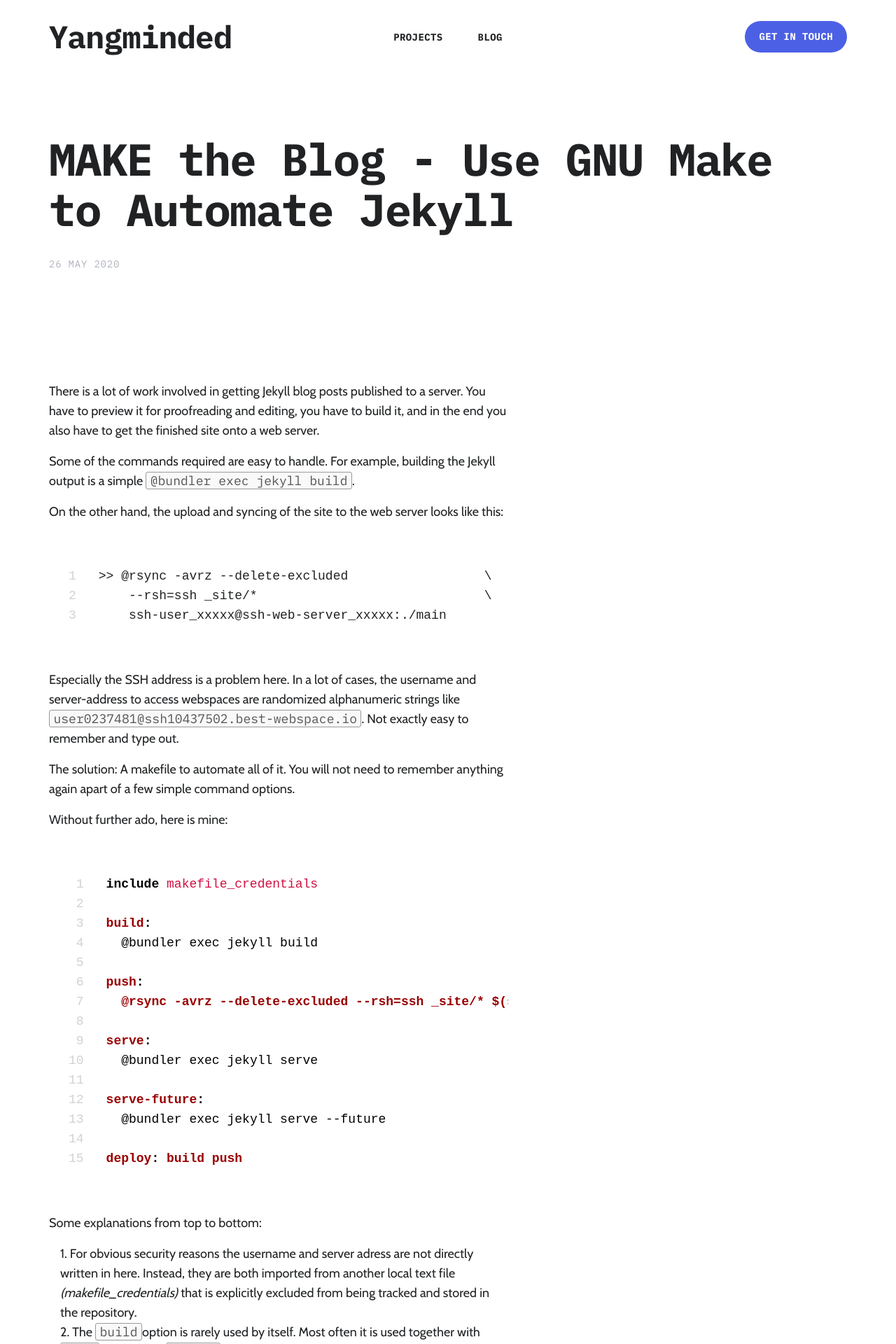
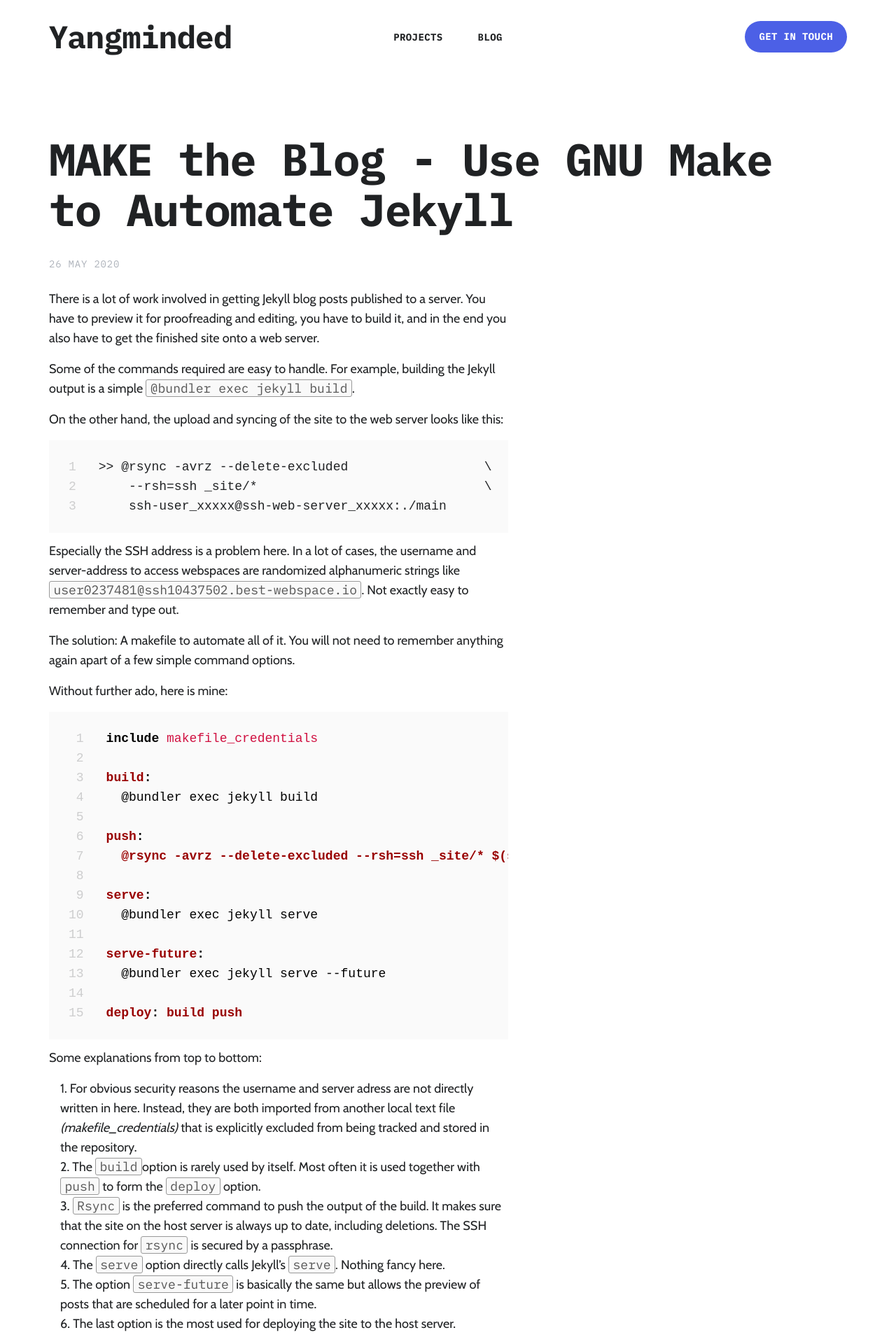
Before and after one commit to YinglaiYang/Blog-src, a Jekyll site: the page built from _posts/2020-05-27-make-the-blog.md, in a window 1280 px wide. Shown: the top 1920 px of the page at 70% size. Built offline with Jekyll 4.4.1, drawn with Linux system fonts in a browser that asks for light colours; nearby versions of some CDN libraries.

Commit message:
Remove excessive vertical whitespace

```diff
--- a/_sass/_pages/_page__post.scss
+++ b/_sass/_pages/_page__post.scss
@@ -6,7 +6,7 @@
 
 .page-post {
   .post__header {
-    padding-bottom: 48px;
+    padding-bottom: 12px;
   }
 
   .post__title {
@@ -14,7 +14,7 @@
   }
 
   .post__date {
-    margin-bottom: 48px;
+    margin-bottom: 16px;
   }
 
   .post__featured-image {
@@ -186,6 +186,7 @@
       font-size: $p-size-small;
       line-height: $p-lineheight;
       overflow: auto;
+      background-color: #FAFAFA;
 
       @include mq(tabletp) {
         font-size: $p-size;
@@ -197,7 +198,7 @@
     }
 
     .highlighter-rouge {
-      margin: 32px 0;
+      margin: 12px 0;
     }
 
     hr {
@@ -253,7 +254,7 @@
 
   @include mq(tabletp) {
     .post__header {
-      padding-bottom: 80px;
+      padding-bottom: 12px;
     }
 
     .post__title {
@@ -261,7 +262,7 @@
     }
 
     .post__date {
-      margin-bottom: 80px;
+      margin-bottom: 16px;
     }
 
     .post__content {
@@ -291,7 +292,7 @@
       .image-wrap,
       .video-wrap,
       .highlighter-rouge {
-        margin: 40px auto;
+        margin: 12px auto;
       }
     }
   }
```
